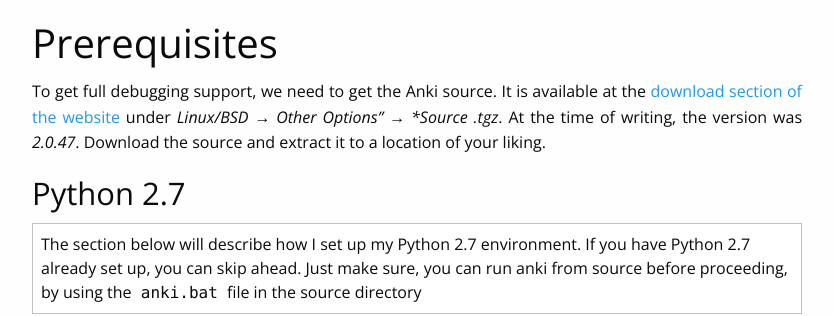
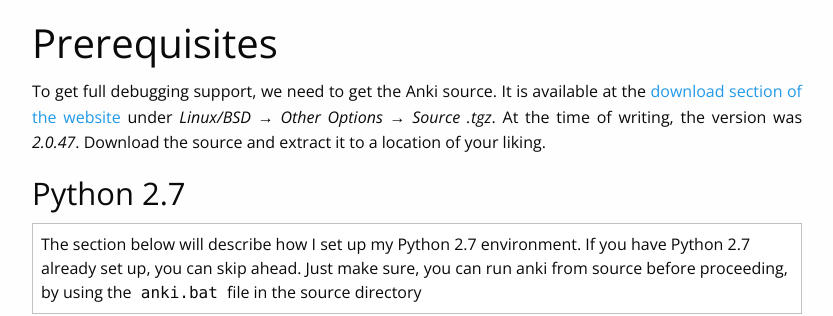
Before and after one commit to ChrisK91/chrisk91.github.io, a Jekyll site: the page built from _posts/2018-02-13-Setting-up-VSCode-for-Anki-addon-development.md, in a window 1280 px wide and 900 px high, scrolled down 477 px. Shown: the part 154-470 px from the top of the window, without its empty margins (223-1056 px from the left). Built offline with Jekyll 4.4.1, drawn with Linux system fonts in a browser that asks for light colours.

Commit message:
Small spelling mistake :-1:

```diff
--- a/_posts/2018-02-13-Setting-up-VSCode-for-Anki-addon-development.md
+++ b/_posts/2018-02-13-Setting-up-VSCode-for-Anki-addon-development.md
@@ -10,7 +10,7 @@
 Recently, I wrote my very first [add on for Anki](https://ankiweb.net/shared/info/181219369){:target="_blank"}, using Visual Studio Code with the official [Python add on for VSCode](https://marketplace.visualstudio.com/items?itemName=ms-python.python){:target="_blank"}. With Visual Studio Code, you can easily write and debug code and add ons, you will write in the future.
 
 ## Prerequisites
-To get full debugging support, we need to get the Anki source. It is available at the [download section of the website](https://apps.ankiweb.net/){:target="_blank"} under *Linux/BSD* &rarr; *Other Options" &rarr; *Source .tgz*. At the time of writing, the version was *2.0.47*. Download the source and extract it to a location of your liking.
+To get full debugging support, we need to get the Anki source. It is available at the [download section of the website](https://apps.ankiweb.net/){:target="_blank"} under *Linux/BSD* &rarr; *Other Options* &rarr; *Source .tgz*. At the time of writing, the version was *2.0.47*. Download the source and extract it to a location of your liking.
 
 ### Python 2.7
 
```
